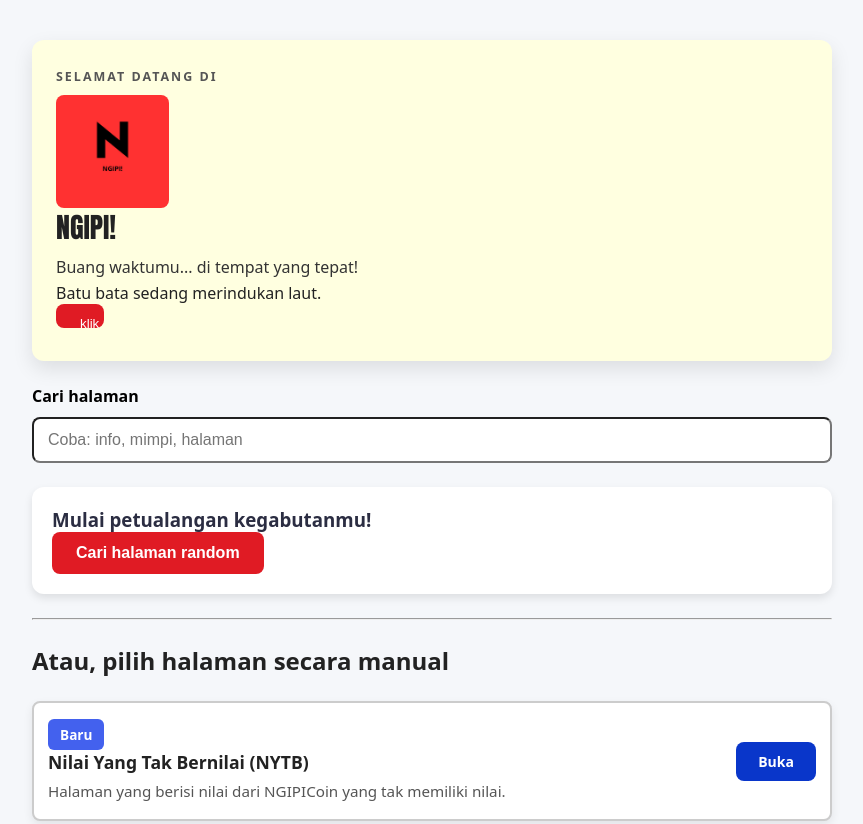
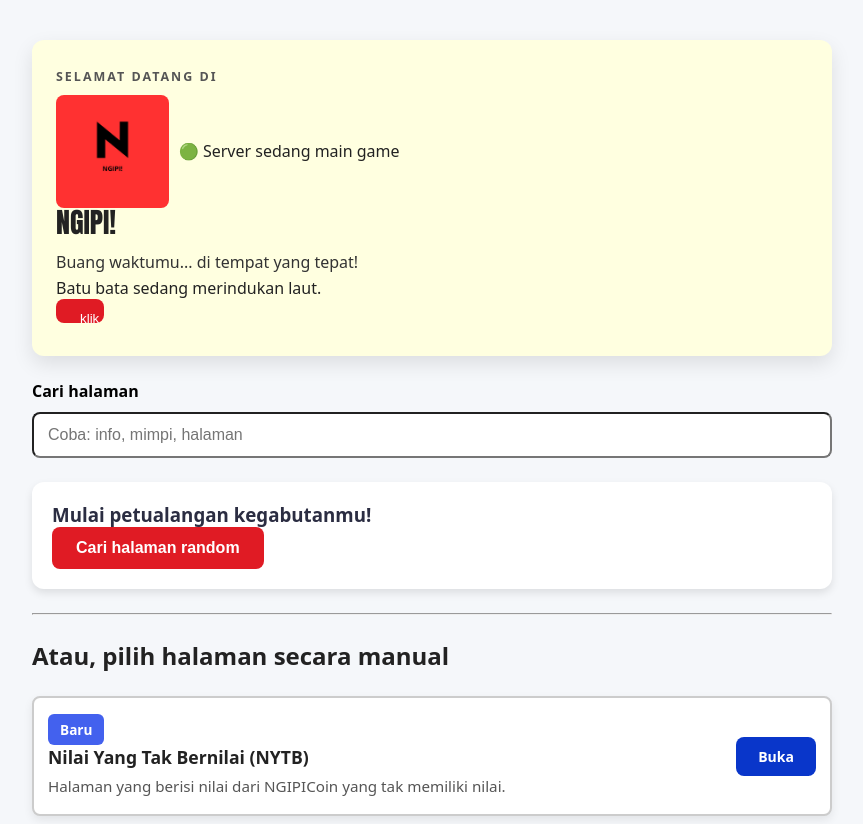
Before and after one commit to ArgusCalonDev/NGIPI, a website built with Vite: page ngipi/index.html in a window 1280 px wide. Shown: the top 824 px of the page, without its empty margins (208-1071 px from the left). Built offline with nearby package versions, Linux system fonts and the light colour scheme.

Commit message:
Add: status server gabut

```diff
--- a/ngipi/index.html
+++ b/ngipi/index.html
@@ -14,7 +14,11 @@
     <header class="hero">
       <div>
         <p class="eyebrow">Selamat datang di</p>
-        <img src="/ngipi-icon.ico" alt="Icon NGIPI" class="hero-img"> <h1>NGIPI!</h1>
+        <div class="container-logo">
+          <img src="/ngipi-icon.ico" alt="logo NGIPI" class="hero-img">
+          <p id="server-gabut">🟢 Online</p>
+        </div>
+        <h1>NGIPI!</h1>
         <p class="lead">Buang waktumu... di tempat yang tepat!</p>
         <p id="quote"></p>
       </div>
--- a/ngipi/src/index.css
+++ b/ngipi/src/index.css
@@ -206,3 +206,13 @@ h1 {
   width: 20px;
   height: 7px;
 }
+
+.container-logo {
+  display: flex;
+  align-items: center;
+  gap: 10px;
+}
+
+#server-gabut {
+  display: block;
+}
--- a/ngipi/src/index.js
+++ b/ngipi/src/index.js
@@ -3,7 +3,18 @@ const pageList = document.getElementById("pageList");
 const noResults = document.getElementById("noResults");
 const randomBtn = document.getElementById("randomBtn");
 const quote = document.getElementById("quote");
+const teksStatus = document.getElementById('server-gabut');
 const pageCards = Array.from(pageList.querySelectorAll(".page-card"));
+
+const statusServer = [
+  "🟢 Online",
+  "🟢 Server sedang gabut",
+  "🟢 Server sedang tidur",
+  "🟢 Server sedang main game",
+  "🔴 Server sedang ngambek",
+  "🟢 Server sedang BAB",
+  "🔴 Server sedang marah besar"
+]
 
 const quotes = [
   "Mangga sedang menunggu konfirmasi.",
@@ -70,6 +81,13 @@ function randomizeQuote() {
   if (quote) quote.textContent = randomQuote;
 }
 
+function randomizeStatus() {
+  const randomStatus = statusServer[Math.floor(Math.random() * statusServer.length)];
+  teksStatus.textContent = randomStatus;
+}
+
+randomizeStatus();
+
 searchInput.addEventListener("input", (event) => {
   console.log("input:", event.target.value);
   filterPages(event.target.value);
```
